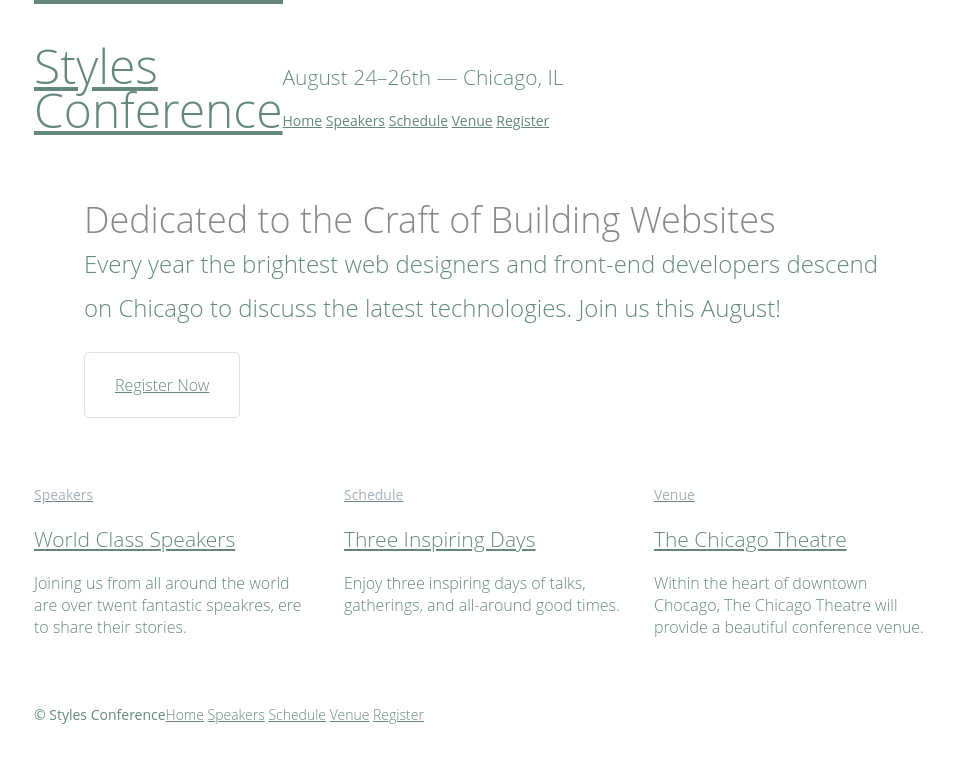
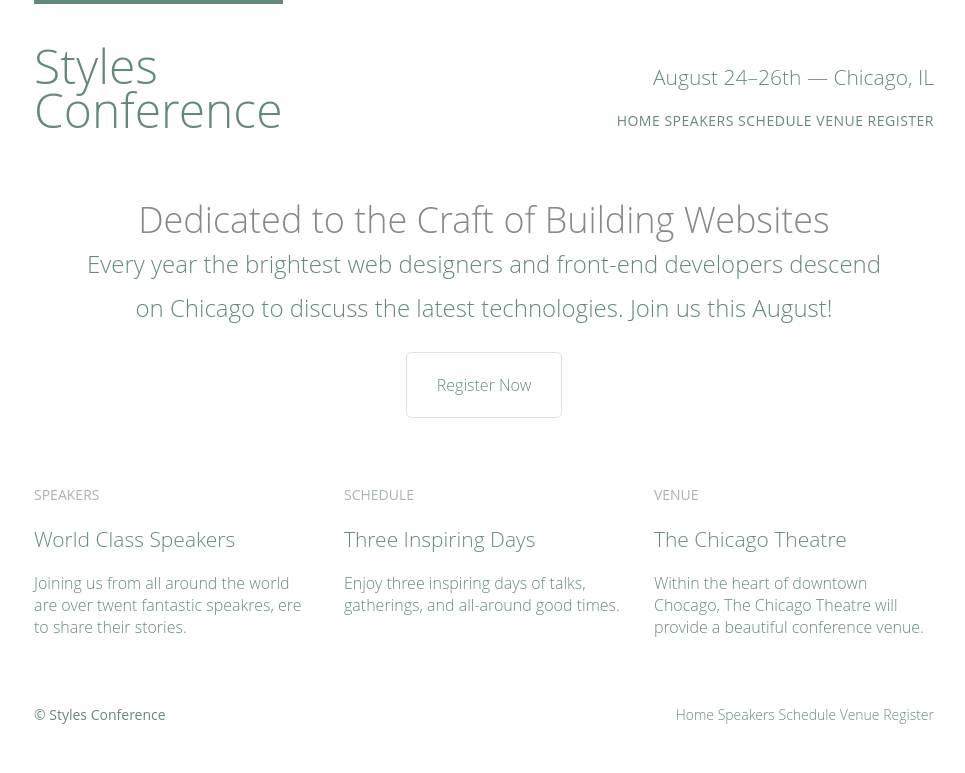
Before and after one commit to muhochi/Learn-to-Code-HTML-and-CSS-by-Shay-Howe, a plain HTML site: page index.html in a window 1280 px wide. Shown: the whole page, without its empty margins (156-1121 px from the left). Drawn offline with Linux system fonts and the light colour scheme.

Commit message:
Lesson6 - Typography - text properties

```diff
--- a/assets/stylesheets/main.css
+++ b/assets/stylesheets/main.css
@@ -159,6 +159,7 @@ h5 {
 	color: #a9b2b9;
 	font-size: 14px;
 	font-weight: 400;
+	text-transform: uppercase;
 }
 
 strong {
@@ -176,12 +177,17 @@ Links
 ==============================
 */
 
-a{
+a {
 	color: #648880;
+	text-decoration: none;
 }
 
 a:hover {
 	color: #a9b2b9;
+}
+
+p a {
+	border-bottom: 1px solid #dfe2e5;
 }
 
 /*
@@ -210,6 +216,7 @@ Home
 .hero {
 	line-height: 44px;
 	padding: 22px 80px 66px 80px;
+	text-align: center;
 }
 
 .hero h2 {
@@ -240,11 +247,24 @@ Primary Header
 
 .tagline {
 	margin: 66px 0 22px 0;
+	text-align: right;
 }
 
 .primary-nav {
 	font-size: 14px;
 	font-weight: 400;
+	letter-spacing: .5px;
+	text-transform: uppercase;
+}
+
+/*
+==============================
+Navigation
+==============================
+*/
+
+.nav {
+	text-align: right;
 }
 
 /*
--- a/index.html
+++ b/index.html
@@ -14,7 +14,7 @@
 			</h1>
 			<h3 class="tagline">August 24&ndash;26th &mdash; Chicago, IL</h3>
 
-			<nav class="primary-nav">
+			<nav class="nav primary-nav">
 				<a href="index.html">Home</a>
 				<a href="speakers.html">Speakers</a>
 				<a href="schedule.html">Schedule</a>
@@ -39,8 +39,7 @@
 					<h5>Speakers</h5>
 					<h3>World Class Speakers</h3>
 				</a>
-				<p>Joining us from all around the world are over twent fantastic speakres, ere to share their stories.
-				</p>
+				<p>Joining us from all around the world are over twent fantastic speakres, ere to share their stories.</p>
 			</section><!--
 
 			Schedule
@@ -66,7 +65,7 @@
 		<footer class="primary-footer container group">
 			<small>&copy; Styles Conference</small>
 
-			<nav>
+			<nav class="nav">
 				<a href="index.html">Home</a>
 				<a href="speakers.html">Speakers</a>
 				<a href="schedule.html">Schedule</a>
```
Also changed, not shown: register.html (+2 -2 lines), schedule.html (+2 -2 lines), speakers.html (+3 -3 lines), venue.html (+2 -2 lines).
